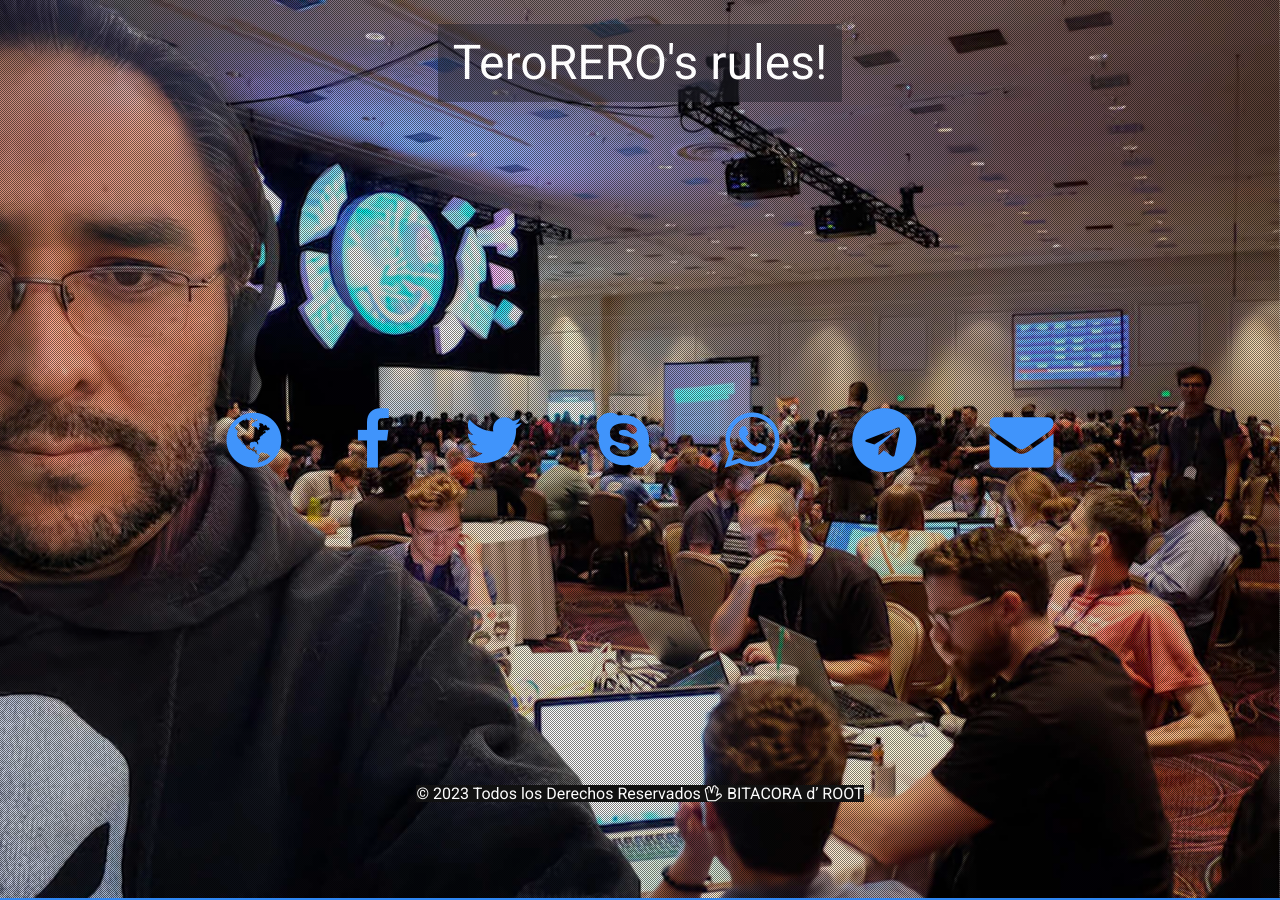
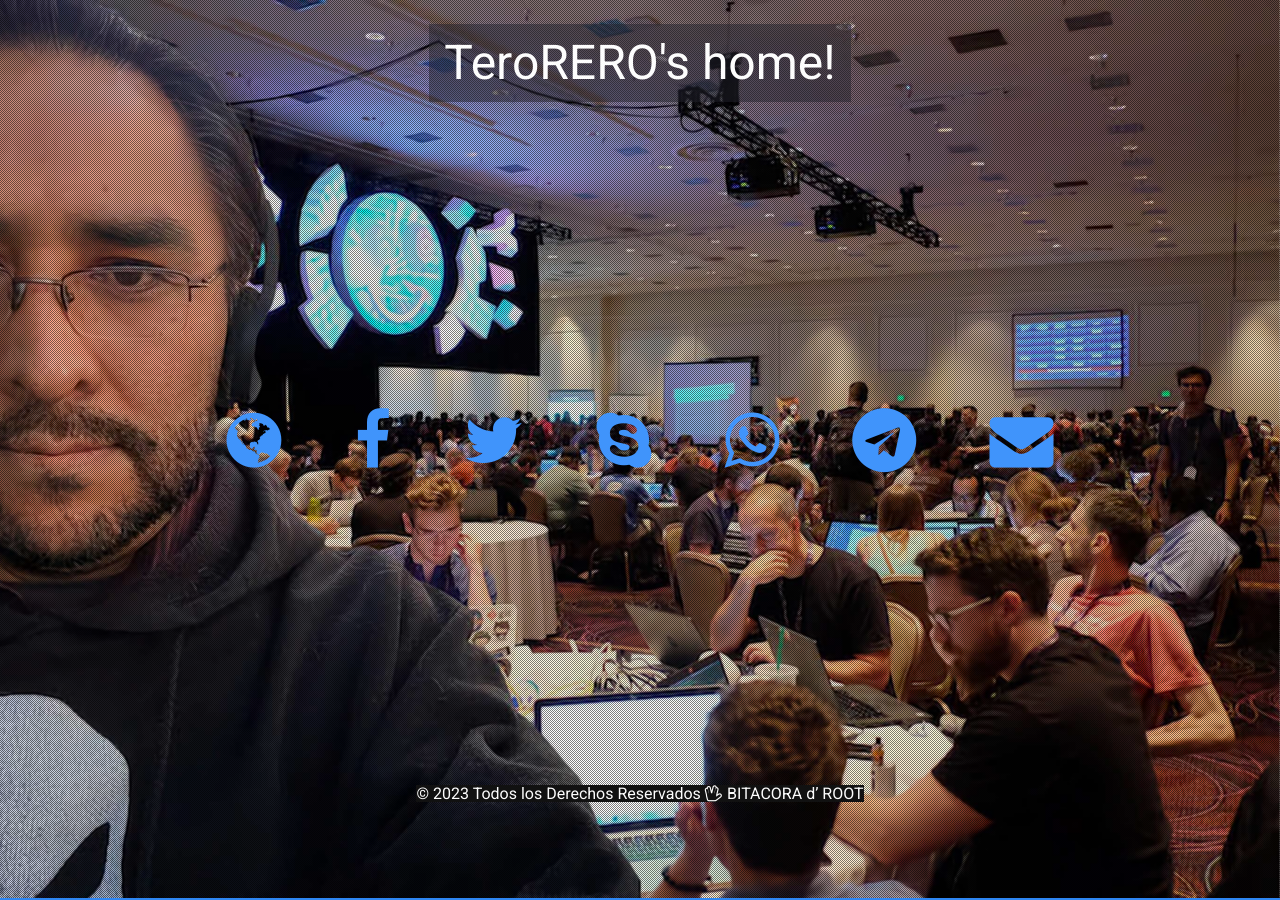
Before and after one commit to bitacoraroot/root, a Jekyll site: the page built from index.html, in a window 1280 px wide. Built offline with Jekyll 4.4.1, drawn with Linux system fonts in a browser that asks for light colours.

Commit message:
Update _config.yml

```diff
--- a/_config.yml
+++ b/_config.yml
@@ -7,7 +7,7 @@
 
 # Site settings
 # title: El espacio de TeroRERO
-title: TeroRERO's rules!
+title: TeroRERO's home!
 titlefooter: Todos los Derechos Reservados #www.devinconde.com
 myhead: Espacio de Devin R. Conde M.
 powered: BITACORA d’ ROOT
```
